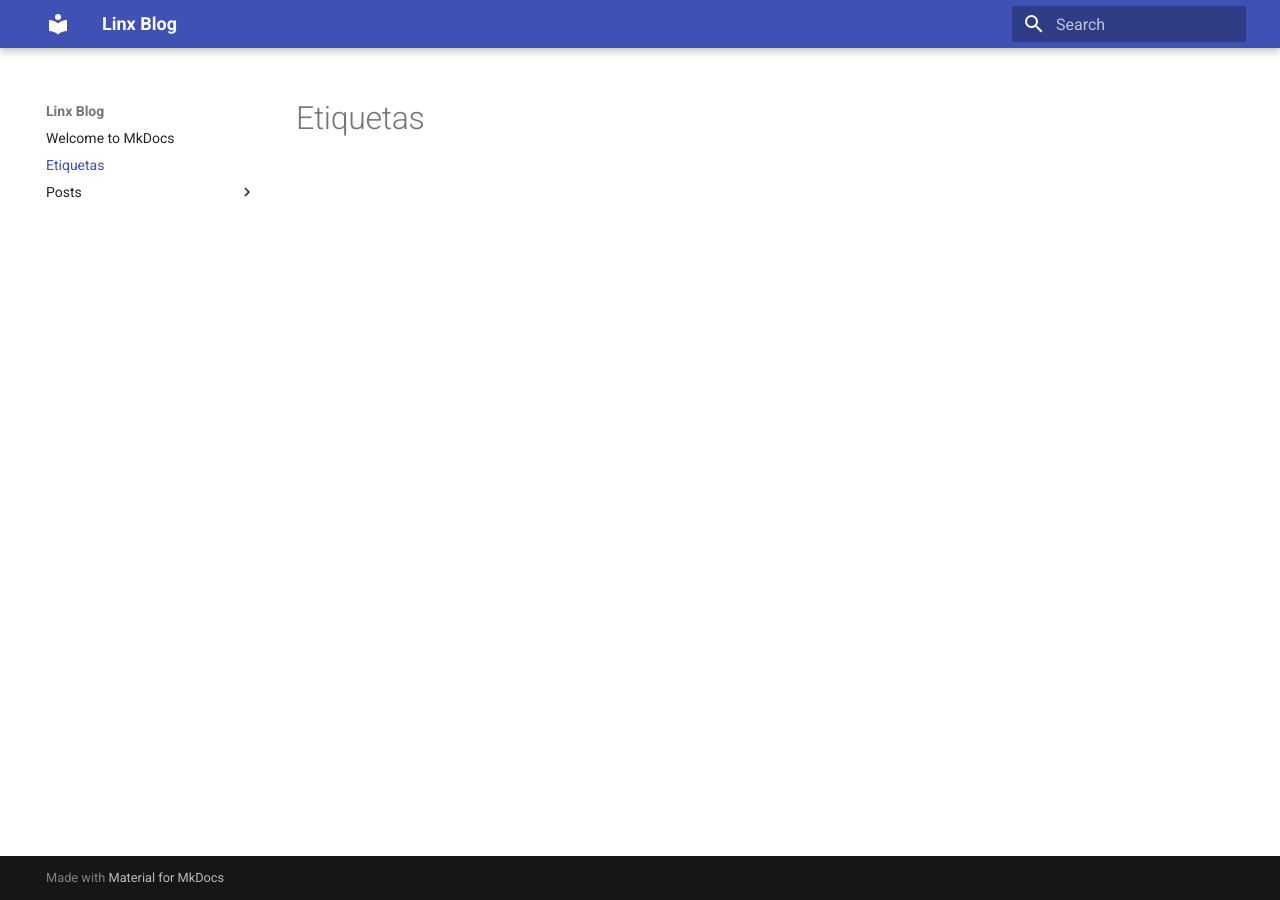
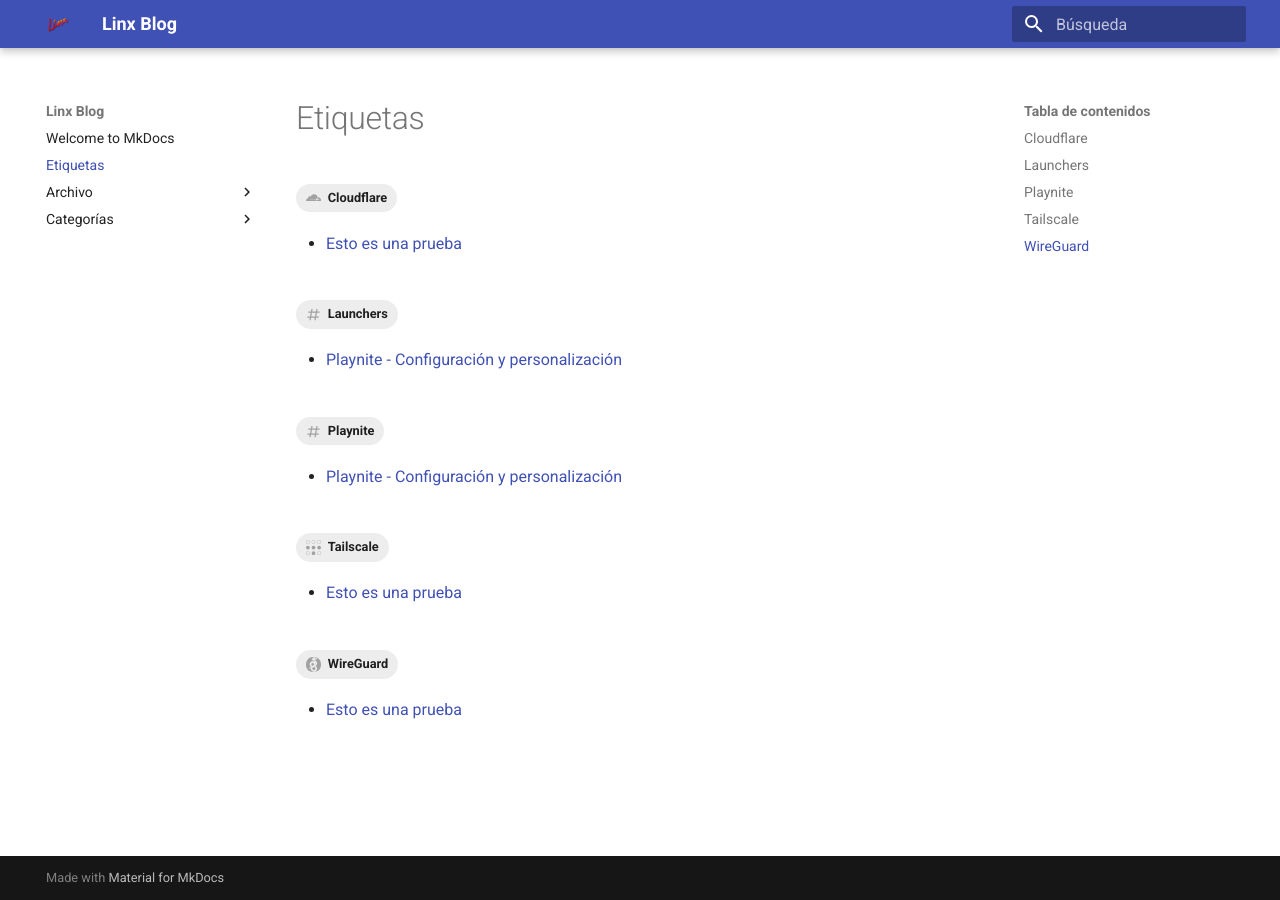
Before and after one commit to Linx-ESP/blog, an MkDocs documentation site: the page built from docs/tags.md, in a window 1280 px wide. Built offline with MkDocs 1.6.1 and Material for MkDocs 9.7.7, drawn with Linux system fonts in a browser that asks for light colours; part of the change alters nothing that is shown.

Commit message:
Playnite + general

```diff
--- /dev/null
+++ b/docs/posts/playnite.md
@@ -0,0 +1,183 @@
+---
+date: 2024-11-11
+authors:
+    - Linx
+categories:
+    - Gaming
+tags:
+    - Launchers
+    - Playnite
+slug: Playnite
+---
+
+# Playnite - Configuración y personalización
+
+[Playnite](https://github.com/JosefNemec/Playnite/) es un launcher de PC que permite incorporar otras bibliotecas como Steam, Ubisoft Connect, Epic Games para poder usarlo como un launcher central.
+Cuenta también chorrocientos plugins para añadir bibliotecas, información, imagenes o funciones adicionales.
+
+<!-- more -->
+
+## Plataformas que uso
+
+- Steam
+    - Steam + [SteamGridDB / SRM](https://github.com/SteamGridDB/steam-rom-manager) es perfectamente capaz de actuar como launcher unificado, con el beneficio de Steam Input global
+    - Se queda corto en gestionar la instalación de juegos (SRM solo importa juegos ya instalados) y en plugins para funciones adicionales o metadatos
+        - Por ejemplo, metadata de terceros, guardado de partidas.
+    - [Decky Loader](https://decky.xyz/) todavía no ofrece una versión estable (o usable) para Windows.
+    - [Millenium](https://steambrew.app/) of    rece temas para Steam, si su sistema de plugins avanza probablemente sea mejor opción.
+
+- Epic Games
+    - [Legendary](https://github.com/derrod/legendary) es un launcher por cli compatible con partidas en la nube, overlay y más funciones.
+    - [Heroic](https://heroicgameslauncher.com/) es una GUI para legendary (EGS), nile (Amazon Games) y GOG.
+
+- GOG
+    - GOG Galaxy no rinde ni ofrece las opciones que Playnite o Steam + Steam ROM Manager.
+    - No parece que siga en desarrollo, y los plugins están más limitados.
+
+- Otros
+    - Amazon Games a través de Heroic / [Nile](https://github.com/imLinguin/nile)
+    - Humble Bundle para Humble Vault (no que lo use)
+
+- Emuladores (ROMs almacenadas en un NAS y gestionadas con [ROMM](https://github.com/rommapp/romm))
+    - Algunos emuladores son parte de [RetroArch (Steam)](https://store.steampowered.com/app/1118310/RetroArch/)
+    - Los emuladores no cuentan con almacenamiento de partidas o save states salvo RetroArch
+    - No suele haber una tienda digital de la que extraer metadatos/imagenes
+
+
+## Objetivos
+
+### Automatización
+
+No se debe requerir intervención manual para:
+- Importar o actualizar juegos o DLCs.
+    - Seguro que esto no tendrá consecuencias en juegos con +100GB de mapas en DLCs. _ejem, Ark_
+    - Esto incluye detectar cuando los juegos se han desinstalado con el launcher de manera externa a Playnite
+
+- Descargar imagenes y metadata.
+
+- Sincronizar partidas con la nube o copia privada
+    - [Ludusavi](https://github.com/mtkennerly/ludusavi), por suerte, incluye toda la información de los archivos de guardado de los juegos. Así que cubre los juegos de fuera de Steam y Epic
+
+Puede requerir intervención manual:
+- Instalar y desinstalar juegos, obviamente
+    - No deberá ser más que un solo clic, o como mucho, seleccionar ruta de instalación (el por defecto será configurado).
+
+- Configuración iniciales personalizadas
+    - Esto incluyen configurar rutas de descarga, nombres o valores específicos o comportamientos de arranque. Será configurar a partir de los valores que ya vienen, no desde cero.
+
+### Incorporación de emuladores
+
+Esto incluye:
+- Adquisición de metadata.
+    - No hay un proveedor de donde se pueda sacar como es en el caso de Steam o Epic que se saca la info desde la web de su tienda con todas las categorías, fechas e info adicional.
+    - Las descripciones y portadas tendrán que ser MUY preferiblemente las localizadas/regionales.
+
+- Gestión de instalación.
+    - En plataformas online tienes disponibles los juegos no instalados. No es el caso de emuladores de consolas.
+    - Mis juegos que no están "instalados" están almacenados en un NAS, pero para cualquier cosa que supere la 6ª/7ª generación de consolas no es viable jugar con los juegos en el NAS (con mejor red local o cachés sería más viable).
+    - Por suerte mi NAS cuenta con [ROMM](https://github.com/rommapp/romm) que gestiona los juegos del NAS y ofrece un plugin en Playnite para que se muestre como biblioteca de la que descargar que mantiene compatibilidad con la gestión de emuladores de Playnite.
+        - Una opción alternativa es el plugin [EmuLibrary](https://github.com/psychonic/Playnite-EmuLibrary) que no requiere más que una carpeta externa, sin instalación de programas en el NAS.
+
+- Integración con emuladores
+    - No pienso incluir las opciones de lanzamiento por cada juego, no quita que en algún momento quiera hacerlo por cosas como configuraciones personalizadas por juego (_aunque debería ser el emulador el que se encargue, como Dolphin_)
+
+### Gestión de metadatos
+
+Uno de los principales factores por los que no uso Steam para juegos de terceros es la falta de información de los juegos externos.
+Los juegos propios de Steam cuentan con descripciones, tiempo jugado, logros, actividad de los amigos, noticias... Los juegos externos muestran una pantalla vacía con nada más que el mensaje de que no hay información disponible porque no es un juego de Steam (no parece ni que SteamEdit pueda hacerlo).
+
+#### ¿Cuánta información ofrece Playnite?
+
+Gracias a plugins:
+
+- De las integraciones de otras bibliotecas (Steam, GOG, EGS, etc): Imagenes, logros, actividad...
+- Sección de noticias de Steam
+- Metadatos generales desde IGDB, Steam incluso para juegos de otras bibliotecas, IGN, Wikipedia
+- Para ROMs: ScreenScraper, GameTDB (Wii y GC), Nintendo Store (experimental), LaunchBox
+- Info más específica: imagenes de SteamGridDB, etiquetas avanzadas de PCGW
+
+
+
+## Configuración
+
+### Configuración de playnite
+
+=== "General"
+
+    - Al iniciar el juego:
+        - Recomendado: minimizar
+    - Después de cerrar el juego:
+    - Mostrar el icono en la bandeja del sistema:
+        - Recomendado: Sí + Minimizar Playnite a la bandeja al cerrar la ventana
+    - Descargar metadatos después de importar juegos
+        - Recomendado: Sí, parte de la automatización
+    - Iniciar en pantalla completa: modo para mandos similar a Steam Big Picture
+
+=== "Actualizando"
+
+    - Actualizar Bibliotecas: en cada inicio
+    - Escanera carpetas de emulación: en cada inicio (en desuso con ROMM)
+    - Buscar actualizaciones: una vez a la semana
+
+=== "Metadatos"
+
+    <div class="annotate" markdown>
+    - Precargar imágenes de fondo: sí
+    - Organización calificación por edad: PEGI (PEGI=EU, ESRB=NA)
+    - Proveedores
+        - Regla general:
+            - *Imagenes:* Steam → SteamGridDB → ScreenScraper(1) → IGDB(2).
+            - *Info:* Steam (salvo fecha lanzamiento)(3) → PCGW → ScreenScraper(1) → IGDB(2).
+    </div>
+
+    1.  Para ROMs de consolas, ya que no podrá adquirirlo de otro lado, excepto SteamGrid que está bien
+    2.  IGDB y bases de datos generales que cuentan con información más pobre pero sobre más títulos
+    3.  La fecha de lanzamiento en Steam no tiene que coincidir con el lanzamiento en PC (juegos de Ubi) o al mercado (juego multiplataforma)
+
+=== "Adicional"
+    - Cerrar automáticamente clientes
+        - El retraso del cierre tiene que ser suficiente como para sincronizar con la nube. Steam por su tamaño y funciones como la de los mandos quizás es mejor no cerrarlo
+    - Copia de seguridad, porque no tendrás ganas de configurar esto otra vez.
+        - La parte de media es la que más ocupa y normalmente se puede recuperar, pero se perderían imagenes personalizadas.
+    - Avanzado
+        - Discord Rich Presence: Compartir en discord a que estás jugando (los juegos o emuladores toman prioridad con su propio Rich Presence)
+
+### Complementos
+
+#### Bibliotecas
+
+Salvo Xbox, querrás marcar la opción de importar juegos no instalados para poder instalarlos desde Playnite.
+
+- Amazon Games: marcar "Iniciar directamente sin el cliente oficial"
+- Battle.net, EA, Ubisoft requieren el launcher oficial instalado.
+- GoG detecta juegos instalados de manera externa a Playnite sin necesidad de GOG Galaxy
+- Xbox, desmarcar "Importar juegos no instalados" salvo que quieras manualmente quitar todos los juegos de Game Pass **que hayas jugado al menos una vez**
+- Steam incluye la opción de importar metadatos
+- Minecraft: Usar MultiMC/Poly/Prism y [Prism Launcher](https://prismlauncher.org/) en vez del oficial
+- RomM en caso de que uses RomM, o EmuLibrary si tus roms están en otra ubicación como un NAS
+
+#### Fuentes de metadatos
+
+- Custom Steam Covers: si tienes imagenes personalizadas en Steam (de Steam ROM Manager o SteamGridDB por ejemplo)
+    - Si es el caso, querrás darle máxima prioridad en la configuración de metadatos
+- IGDB como fuente de metadatos en caso de que nada más lo detecte
+- PCGamingWiki para etiquetas como HDR, ultrawide, Dualshock, detalles de otras funciones o enlaces a webs externas
+- ScreenScraper es una web por voluntarios que sirve de proveedor de metadatos e imágenes para juegos de consolas
+- Steam Store Provider, porque si no solo se puede añadir información de Steam a los juego que se importe a través de Steam
+- [SteamGridDB](https://www.steamgriddb.com/), proveedor de imagenes tanto "oficiales" como personalizadas creadas por la gente. Ver su web.
+
+#### Genérica
+
+Hay muchas más de las que puedo explicar, unas recomendaciones son:
+
+- Duplicate Hider: Para combinar juegos que tengas en varias plataformas como una sola entrada, unificar metadata y priorizar que versión o launcher usar. Lo hace automáticamente pero permite añadir grupos manualmente.
+- Extrametadata Loader: En temas que lo soporten mostrará los logos de los juego o trailers/videos cortos. Sobre todo por los logos que saca de SteamGrid.
+- [HowLongToBeat](https://howlongtobeat.com/): incluye una gráfica con info de HLTB
+- Ludusavi, que si se instala permite hacer copias de las partidas guardadas. Útil como copia adicional en la nube o para launchers que no lo soporte, o con algo de mano, de emuladores.
+- Steam News y player count
+- Steam Store Screenshots Viewer
+- SuccessStory: logros de más plataformas que Steam.
+
+#### Temas
+
+Yo uso FusionX o Helium para escritorio y Anthem o Hero para pantala completa (similar al modo Big Picture)
--- a/mkdocs.yml
+++ b/mkdocs.yml
@@ -2,3 +2,56 @@ site_name: Linx Blog
 site_url: https://blog.linxesp.com
 theme:
     name: material
+    font:
+        text: "Roboto" # Defaut Roboto
+        code: "JetBrains Mono"
+    language: es
+    logo: /assets/imagenes/linxtransparenteq100.webp
+    favicon: /assets/imagenes/linxtransparenteq100.webp
+    features:
+        - search.suggest
+        - search.highlight
+    icon:
+        tag:
+            cloudflare: fontawesome/brands/cloudflare
+            wireguard: simple/wireguard
+            tailscale: simple/tailscale
+
+plugins:
+    - search:
+          enabled: true
+    #    - privacy
+    #        enabled: true
+    #        concurrency: 6
+    - rss:
+          enabled: true
+          date_from_meta:
+              as_creation: date
+          categories:
+              - categories
+              - tags
+          match_path: posts/.^
+
+    - blog:
+          enabled: true
+          blog_dir: .
+          archive: true
+          # blog_toc: false
+          post_date_format: long
+          post_url_date_format: yyyy/MM
+          # post_url_format: "{date}/{slug}"
+          post_readtime: true
+          authors: true
+          authors_file: .authors.yml
+          draft: true
+          draft_if_future_date: true
+    - tags:
+          enabled: true
+          tags: true
+          tags_file: tags.md
+
+extra:
+    tags:
+        Cloudflare: cloudflare
+        WireGuard: wireguard
+        Tailscale: tailscale
```
Also changed, not shown: 1 other file.
